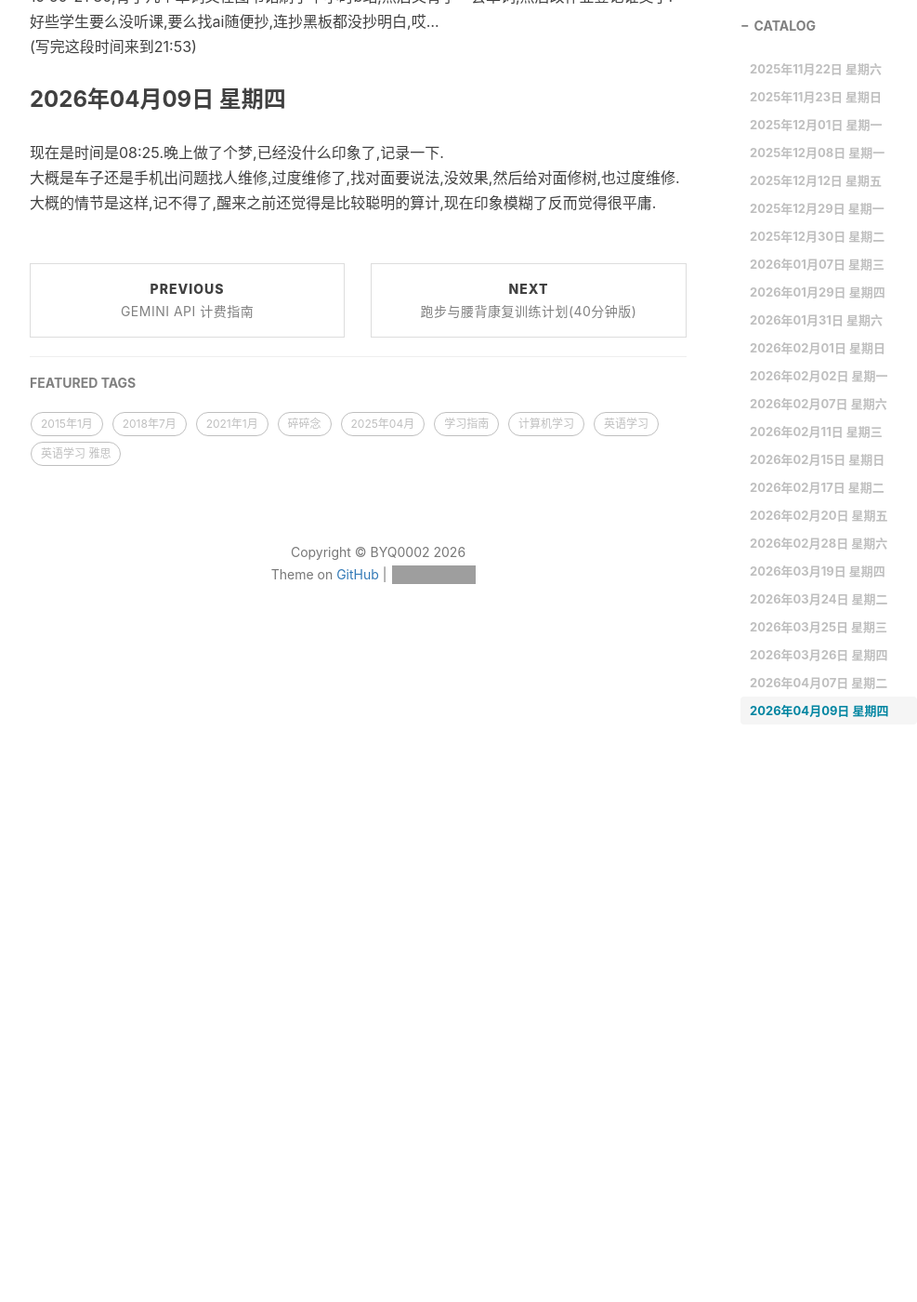
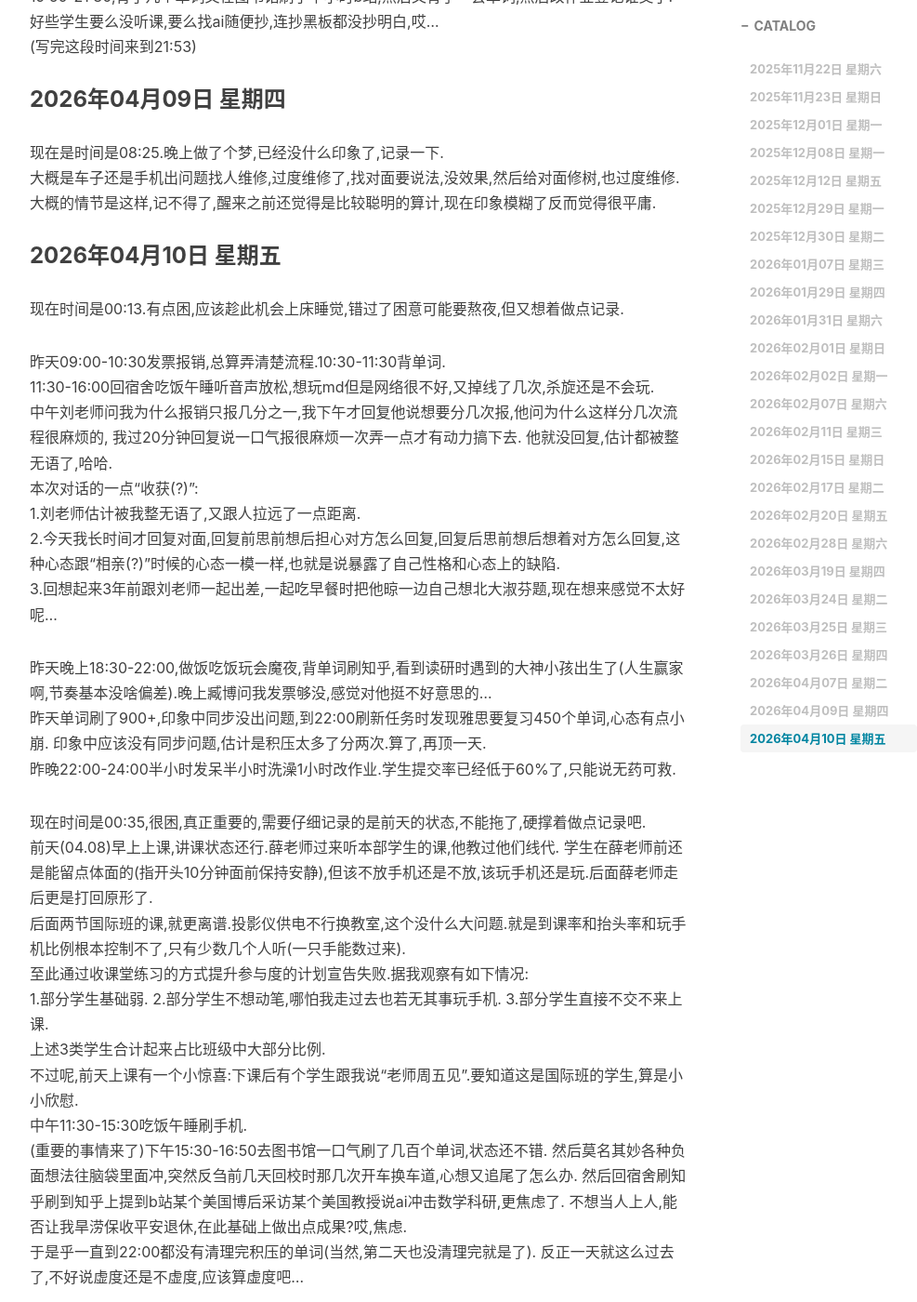
Before and after one commit to Shiina25qpwe/Shiina25qpwe.github.io, a Jekyll site: the page built from _posts/2025-11-08-一点近况v25.md, in a window 1280 px wide and 1400 px high, scrolled down 25088 px. Shown: the whole window at 93% size, without its empty margins (233-1220 px from the left). Built offline with Jekyll 4.4.1, drawn with Linux system fonts in a browser that asks for light colours; nearby versions of some CDN libraries; comment, search, counter and statistics services are not loaded; some of the changed text lies outside the part shown; grey boxes are pictures that could not be loaded.

Commit message:
更新日记(04.10)

```diff
--- a/_posts/2025-11-08-一点近况v25.md
+++ b/_posts/2025-11-08-一点近况v25.md
@@ -726,3 +726,42 @@ https://www.zhihu.com/question/1985686511627306600/answer/1991505529701421659
 现在是时间是08:25.晚上做了个梦,已经没什么印象了,记录一下.
 大概是车子还是手机出问题找人维修,过度维修了,找对面要说法,没效果,然后给对面修树,也过度维修.
 大概的情节是这样,记不得了,醒来之前还觉得是比较聪明的算计,现在印象模糊了反而觉得很平庸.
+
+### 2026年04月10日 星期五
+
+现在时间是00:13.有点困,应该趁此机会上床睡觉,错过了困意可能要熬夜,但又想着做点记录.
+
+昨天09:00-10:30发票报销,总算弄清楚流程.10:30-11:30背单词.
+11:30-16:00回宿舍吃饭午睡听音声放松,想玩md但是网络很不好,又掉线了几次,杀旋还是不会玩.
+中午刘老师问我为什么报销只报几分之一,我下午才回复他说想要分几次报,他问为什么这样分几次流程很麻烦的,
+我过20分钟回复说一口气报很麻烦一次弄一点才有动力搞下去.
+他就没回复,估计都被整无语了,哈哈.
+本次对话的一点“收获(?)”:
+1.刘老师估计被我整无语了,又跟人拉远了一点距离.
+2.今天我长时间才回复对面,回复前思前想后担心对方怎么回复,回复后思前想后想着对方怎么回复,这种心态跟“相亲(?)”时候的心态一模一样,也就是说暴露了自己性格和心态上的缺陷.
+3.回想起来3年前跟刘老师一起出差,一起吃早餐时把他晾一边自己想北大淑芬题,现在想来感觉不太好呢...
+
+昨天晚上18:30-22:00,做饭吃饭玩会魔夜,背单词刷知乎,看到读研时遇到的大神小孩出生了(人生赢家啊,节奏基本没啥偏差).晚上臧博问我发票够没,感觉对他挺不好意思的...
+昨天单词刷了900+,印象中同步没出问题,到22:00刷新任务时发现雅思要复习450个单词,心态有点小崩.
+印象中应该没有同步问题,估计是积压太多了分两次.算了,再顶一天.
+昨晚22:00-24:00半小时发呆半小时洗澡1小时改作业.学生提交率已经低于60%了,只能说无药可救.
+
+现在时间是00:35,很困,真正重要的,需要仔细记录的是前天的状态,不能拖了,硬撑着做点记录吧.
+前天(04.08)早上上课,讲课状态还行.薛老师过来听本部学生的课,他教过他们线代.
+学生在薛老师前还是能留点体面的(指开头10分钟面前保持安静),但该不放手机还是不放,该玩手机还是玩.后面薛老师走后更是打回原形了.
+后面两节国际班的课,就更离谱.投影仪供电不行换教室,这个没什么大问题.就是到课率和抬头率和玩手机比例根本控制不了,只有少数几个人听(一只手能数过来).
+至此通过收课堂练习的方式提升参与度的计划宣告失败.据我观察有如下情况:
+1.部分学生基础弱.
+2.部分学生不想动笔,哪怕我走过去也若无其事玩手机.
+3.部分学生直接不交不来上课.
+上述3类学生合计起来占比班级中大部分比例.
+不过呢,前天上课有一个小惊喜:下课后有个学生跟我说“老师周五见”.要知道这是国际班的学生,算是小小欣慰.
+中午11:30-15:30吃饭午睡刷手机.
+(重要的事情来了)下午15:30-16:50去图书馆一口气刷了几百个单词,状态还不错.
+然后莫名其妙各种负面想法往脑袋里面冲,突然反刍前几天回校时那几次开车换车道,心想又追尾了怎么办.
+然后回宿舍刷知乎刷到知乎上提到b站某个美国博后采访某个美国教授说ai冲击数学科研,更焦虑了.
+不想当人上人,能否让我旱涝保收平安退休,在此基础上做出点成果?哎,焦虑.
+于是乎一直到22:00都没有清理完积压的单词(当然,第二天也没清理完就是了).
+反正一天就这么过去了,不好说虚度还是不虚度,应该算虚度吧...
+
+04.08这一天的经历暴露了哪些问题呢?现在已经01:24了,还是先睡觉吧,等有状态了再整理.会鸽吗?应该会吧,哈哈...
```
